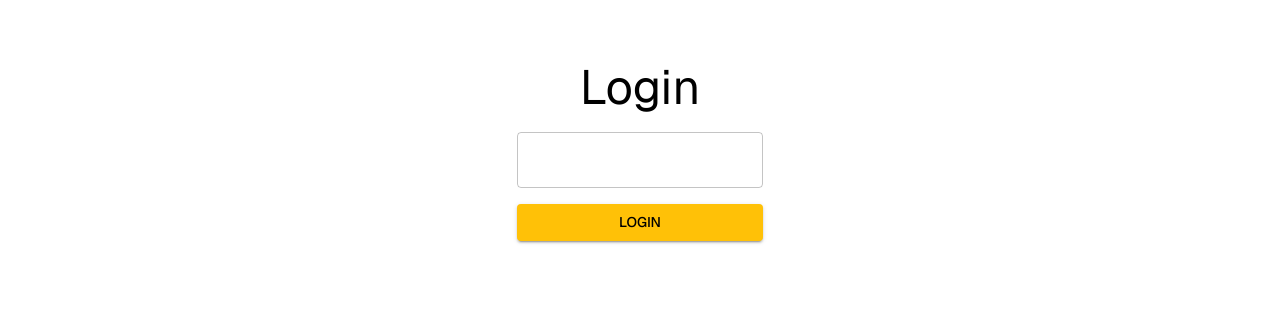
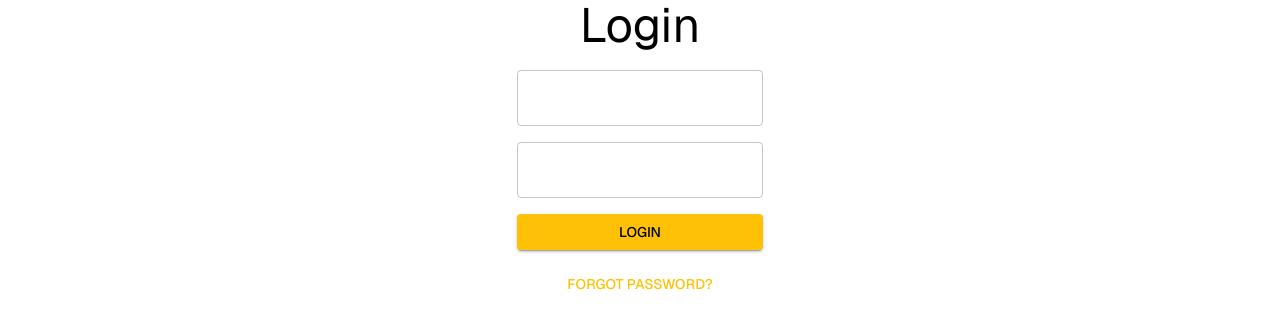
Before and after one commit to motrhelp/toc, a Next.js app: page /login in a window 1280 px wide. Shown: the part 266-594 px from the top of the page. Built offline with nearby package versions, Linux system fonts and the light colour scheme; no server answers; what @mui/material-nextjs would draw is missing.

Commit message:
Integrate Firebase auth. Add forgot password.

```diff
--- a/src/app/login/page.tsx
+++ b/src/app/login/page.tsx
@@ -1,22 +1,48 @@
 "use client"
+
 import React, { useState } from 'react';
-import { Button, TextField, Typography } from '@mui/material';
+import { Button, TextField, Typography, Alert } from '@mui/material';
+import { signInWithEmailAndPassword, sendPasswordResetEmail } from 'firebase/auth';
+import { auth } from '@/db/firebase';
 
 const Page: React.FC = () => {
     const [isLoggedIn, setIsLoggedIn] = useState(false);
-    const [username, setUsername] = useState('');
+    const [email, setEmail] = useState('');
+    const [password, setPassword] = useState('');
+    const [error, setError] = useState('');
 
-    const handleSubmit = (e: React.FormEvent<HTMLFormElement>) => {
+    const handleLogin = async (e: React.FormEvent<HTMLFormElement>) => {
         e.preventDefault();
-        // TODO: Add your logic to handle the username login
-        setIsLoggedIn(true);
-        console.log(`Username: ${username}`);
+        setError('');
+
+        try {
+            await signInWithEmailAndPassword(auth, email, password);
+            setIsLoggedIn(true);
+            console.log(`Logged in as: ${email}`);
+        } catch (error: any) {
+            setError(error.message);
+        }
     };
 
-    function handleLogout() {
-        console.log(`Logout for: ${username}`);
-        setUsername("");
+    const handleForgotPassword = async () => {
+        if (!email) {
+            setError('Please enter your email to reset your password.');
+            return;
+        }
+
+        try {
+            await sendPasswordResetEmail(auth, email);
+            setError('Password reset email sent.');
+        } catch (error: any) {
+            setError(error.message);
+        }
+    };
+
+    const handleLogout = () => {
         setIsLoggedIn(false);
+        setEmail('');
+        setPassword('');
+        console.log(`Logged out.`);
     };
 
     return (
@@ -30,10 +56,8 @@ const Page: React.FC = () => {
             }}
         >
             {isLoggedIn ? (
-                <Button
-                    variant="contained"
-                    onClick={handleLogout}>
-                    Log out {username}
+                <Button variant="contained" onClick={handleLogout}>
+                    Log out
                 </Button>
             ) : (
                 <>
@@ -41,17 +65,37 @@ const Page: React.FC = () => {
                         Login
                     </Typography>
 
-                    <form onSubmit={handleSubmit} style={{ display: 'flex', flexDirection: 'column', gap: '1rem' }}>
+                    {error && <Alert severity="error">{error}</Alert>}
+
+                    <form onSubmit={handleLogin} style={{ display: 'flex', flexDirection: 'column', gap: '1rem' }}>
                         <TextField
+                            label="Email"
                             variant="outlined"
-                            value={username}
-                            onChange={(e) => setUsername(e.target.value)}
+                            type="email"
+                            value={email}
+                            onChange={(e) => setEmail(e.target.value)}
+                            required
+                        />
+                        <TextField
+                            label="Password"
+                            variant="outlined"
+                            type="password"
+                            value={password}
+                            onChange={(e) => setPassword(e.target.value)}
                             required
                         />
                         <Button type="submit" variant="contained">
                             Login
                         </Button>
                     </form>
+
+                    <Button
+                        style={{ marginTop: '1rem' }}
+                        variant="text"
+                        onClick={handleForgotPassword}
+                    >
+                        Forgot Password?
+                    </Button>
                 </>
             )}
         </div>
--- a/src/db/firebase.js
+++ b/src/db/firebase.js
@@ -1,16 +1,18 @@
 import { initializeApp } from 'firebase/app';
+import { getAuth } from 'firebase/auth';
 import { getFirestore } from 'firebase/firestore';
 
 const firebaseConfig = {
-  apiKey: process.env.FIREBASE_API_KEY,
-  authDomain: process.env.FIREBASE_AUTH_DOMAIN,
-  projectId: process.env.FIREBASE_PROJECT_ID,
-  storageBucket: process.env.FIREBASE_STORAGE_BUCKET,
-  messagingSenderId: process.env.FIREBASE_MESSAGING_SENDER_ID,
-  appId: process.env.FIREBASE_APP_ID,
+  apiKey: process.env.NEXT_PUBLIC_FIREBASE_API_KEY,
+  authDomain: process.env.NEXT_PUBLIC_FIREBASE_AUTH_DOMAIN,
+  projectId: process.env.NEXT_PUBLIC_FIREBASE_PROJECT_ID,
+  storageBucket: process.env.NEXT_PUBLIC_FIREBASE_STORAGE_BUCKET,
+  messagingSenderId: process.env.NEXT_PUBLIC_FIREBASE_MESSAGING_SENDER_ID,
+  appId: process.env.NEXT_PUBLIC_FIREBASE_APP_ID,
 };
 
 const app = initializeApp(firebaseConfig);
+const auth = getAuth(app);
 const db = getFirestore(app);
 
-export { db };
+export { auth, db };
```
